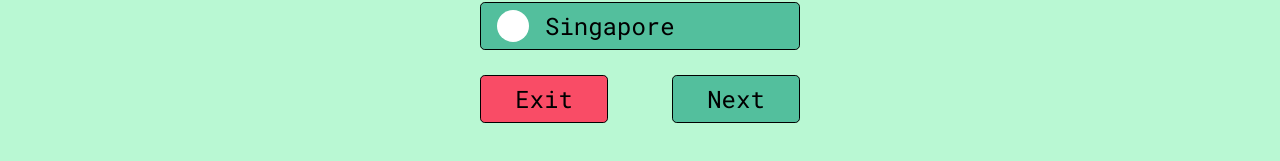
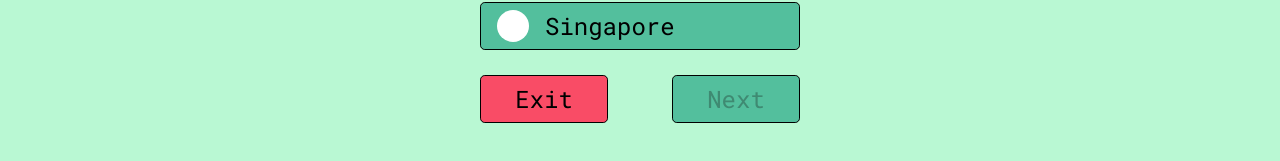
Before and after one commit to lmigonzalez/world-capitals, a React (Create React App) app: page /quiz in a window 1280 px wide. Shown: the part 355-516 px from the top of the page. Built offline with nearby package versions, Linux system fonts and the light colour scheme.

Commit message:
Fixed timer from stacking

```diff
--- a/src/context/StateContext.js
+++ b/src/context/StateContext.js
@@ -113,6 +113,7 @@ export const StateContext = ({ children }) => {
 	  percent,
 	  setResultArray,
 	  setTimerNum,
+	  setSelectedQuestions,
   }}>{children}</Context.Provider>;
 };
 
--- a/src/pages/Quiz/Quiz.js
+++ b/src/pages/Quiz/Quiz.js
@@ -24,7 +24,9 @@ function Quiz() {
   const [num, setNum] = useState(timerNum);
   const [questionNum, setQuestionNum] = useState(0);
   const [randomOpt, setRandomOpt] = useState([]);
-  let timer;
+  const [buttonDisabled, setButtonDisabled] = useState(true);
+  const [timer, setTimer] = useState()
+
 
   useEffect(() => {
     countDown();
@@ -33,18 +35,18 @@ function Quiz() {
   useEffect(() => {
     setResultArray([]);
     countDown();
-
   }, []);
 
-  useEffect(()=>{
+  useEffect(() => {
     randomOption();
-  }, [questionNum])
+
+  }, [questionNum]);
 
   const countDown = () => {
     if (num > 0) {
-      timer = setTimeout(() => {
+      setTimer(setTimeout(() => {
         setNum(num - 1);
-      }, 1000);
+      }, 1000));
     }
 
     if (num === 0) {
@@ -58,9 +60,7 @@ function Quiz() {
     setProgressBarWidth(20);
   };
 
-
   const randomOption = () => {
-
     let newArray = [];
     let randomArray = getRandomOptions();
     let options = [
@@ -73,10 +73,11 @@ function Quiz() {
       newArray.push(options[element]);
     });
     setRandomOpt(newArray);
-
   };
 
   const nextQuestion = () => {
+
+
 	  let obj = {
 		  country: selectedQuestions[questionNum].countryName,
 		  yourAnswer: optionSelected,
@@ -86,31 +87,27 @@ function Quiz() {
 		setResultArray([...resultArray, obj]);
 
 		setOptionSelected(null);
-    //   console.log(questionNum)
 		if (questionNum === 4) {
 			navigate("/result");
 			setProgressBarWidth(20);
 			return;
 		}
 
-
-	setRandomOpt([])
+		setRandomOpt([]);
 		setQuestionNum(questionNum + 1);
 		setNum(timerNum);
-    clearTimeout(timer);
 		percent();
 		randomOption();
+		setButtonDisabled(true);
+		clearTimeout(timer);
+		console.log('clearTimeout')
   };
-
-
-
-
 
   const selectOption = (e) => {
     let name = e.target.value;
     setOptionSelected(name);
+    setButtonDisabled(false);
   };
-
 
   return (
     <section className="quiz-container">
@@ -151,7 +148,9 @@ function Quiz() {
         </div>
         <div className="control-buttons">
           <Button onClick={handleExit}>Exit</Button>
-          <Button onClick={nextQuestion}>Next</Button>
+          <Button onClick={nextQuestion} disabled={buttonDisabled}>
+            Next
+          </Button>
         </div>
       </div>
     </section>
--- a/src/pages/Result/Result.js
+++ b/src/pages/Result/Result.js
@@ -1,4 +1,4 @@
-import React, { useState, useEffect } from "react";
+import React, {useEffect} from "react";
 import "./Result.css";
 import { useNavigate } from "react-router-dom";
 import { BsCheckLg, BsXCircleFill } from "react-icons/bs";
@@ -7,7 +7,7 @@ import { Button } from "react-bootstrap";
 import { useStateContext } from "../../context/StateContext";
 
 function Result() {
-  const { resultArray, setResultArray } = useStateContext();
+  const { resultArray, setResultArray, setSelectedQuestions } = useStateContext();
   const navigate = useNavigate();
 
   //   const [correctAnswers, setCorrectAnswers] = useState(0)
@@ -18,6 +18,10 @@ function Result() {
 //     getPoints();
 //     console.log("from useEffect");
 //   }, []);
+
+// useEffect(()=>{
+//   setSelectedQuestions()
+// }, [])
 
   const randomKeyNum = () => {
     let key = Math.random() * 1000;
--- a/src/pages/SelectDifficulty/SelectDifficulty.js
+++ b/src/pages/SelectDifficulty/SelectDifficulty.js
@@ -1,4 +1,4 @@
-import React, { useState } from "react";
+import React, { useState, useEffect } from "react";
 import { useNavigate } from "react-router-dom";
 import "./SelectDifficulty.css";
 
@@ -11,6 +11,10 @@ const SelectDifficulty =()=> {
   const {
     setTimerNum,
   } = useStateContext();
+
+  useEffect(() =>{
+    setTimerNum(20)
+  }, [])
 
   const [levelSelected, setLevelSelected] = useState("normal");
   const navigate = useNavigate()
```
Lines whose indentation alone changed are shown as unchanged.
